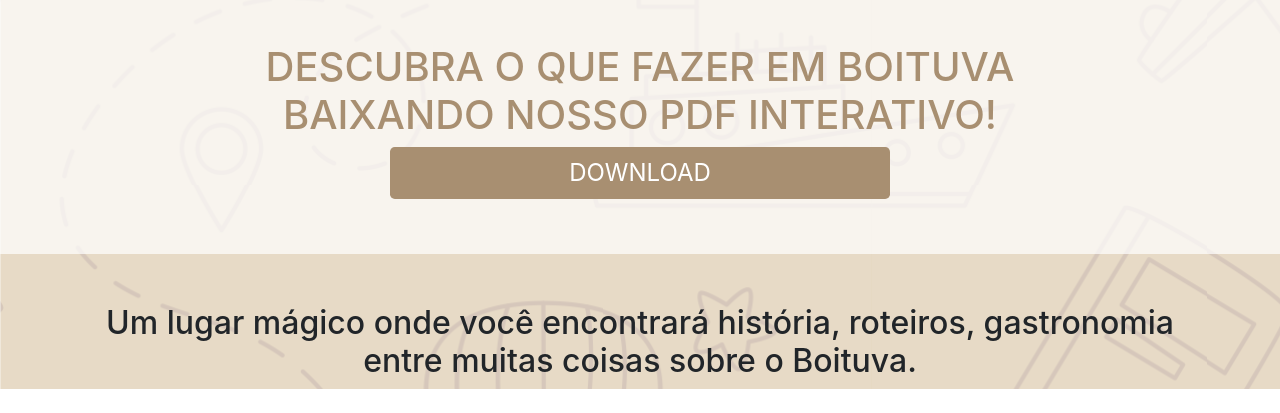
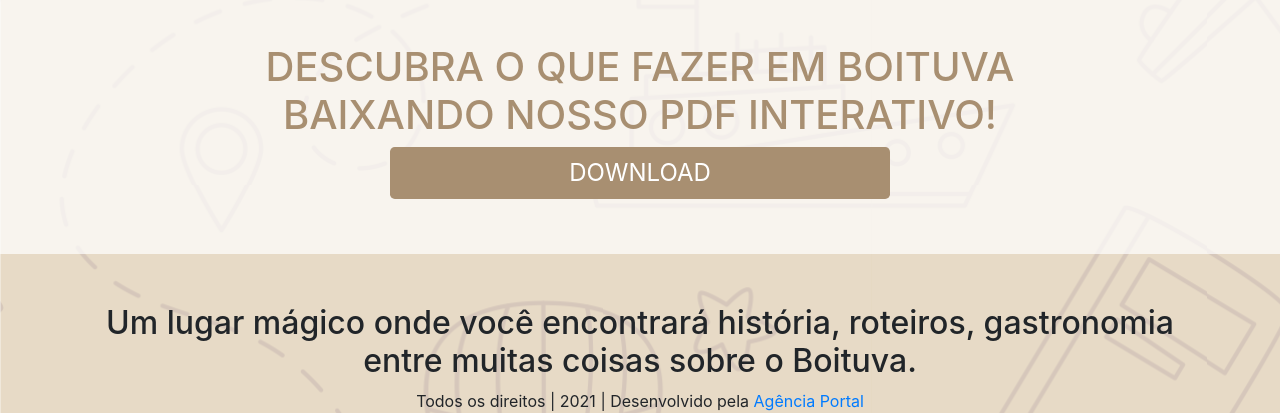
Before and after one commit to agportal/prefeitura, a plain HTML site: page index.html in a window 1280 px wide. Shown: the part 571-984 px from the top of the page. Before the commit the page ends 960 px from the top, so only its background shows below. Drawn offline with nearby package versions, Linux system fonts and the light colour scheme.

Commit message:
Add files via upload

```diff
--- a/index.html
+++ b/index.html
@@ -29,6 +29,9 @@
         <h2>Um lugar mágico onde você encontrará história, roteiros, gastronomia<br>
             entre muitas coisas sobre o Boituva.</h4>
     </div>
+    <div class="text-center">
+      <a>Todos os direitos | 2021 | Desenvolvido pela <a href="https://agportal.com.br">Agência Portal</a></a>
+    </div>
     <!-- Optional JavaScript -->
     <!-- jQuery first, then Popper.js, then Bootstrap JS -->
     <script src="https://code.jquery.com/jquery-3.3.1.slim.min.js" integrity="sha384-q8i/X+965DzO0rT7abK41JStQIAqVgRVzpbzo5smXKp4YfRvH+8abtTE1Pi6jizo" crossorigin="anonymous"></script>
```
